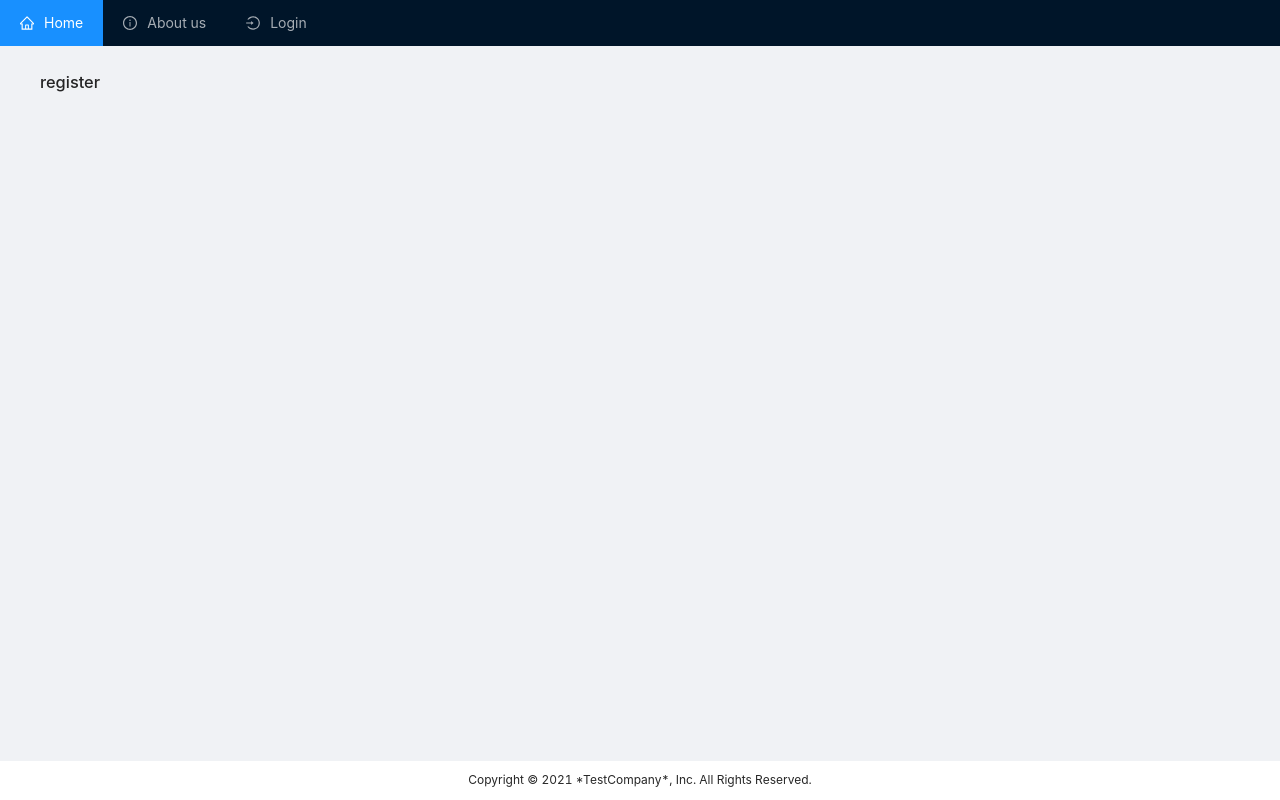
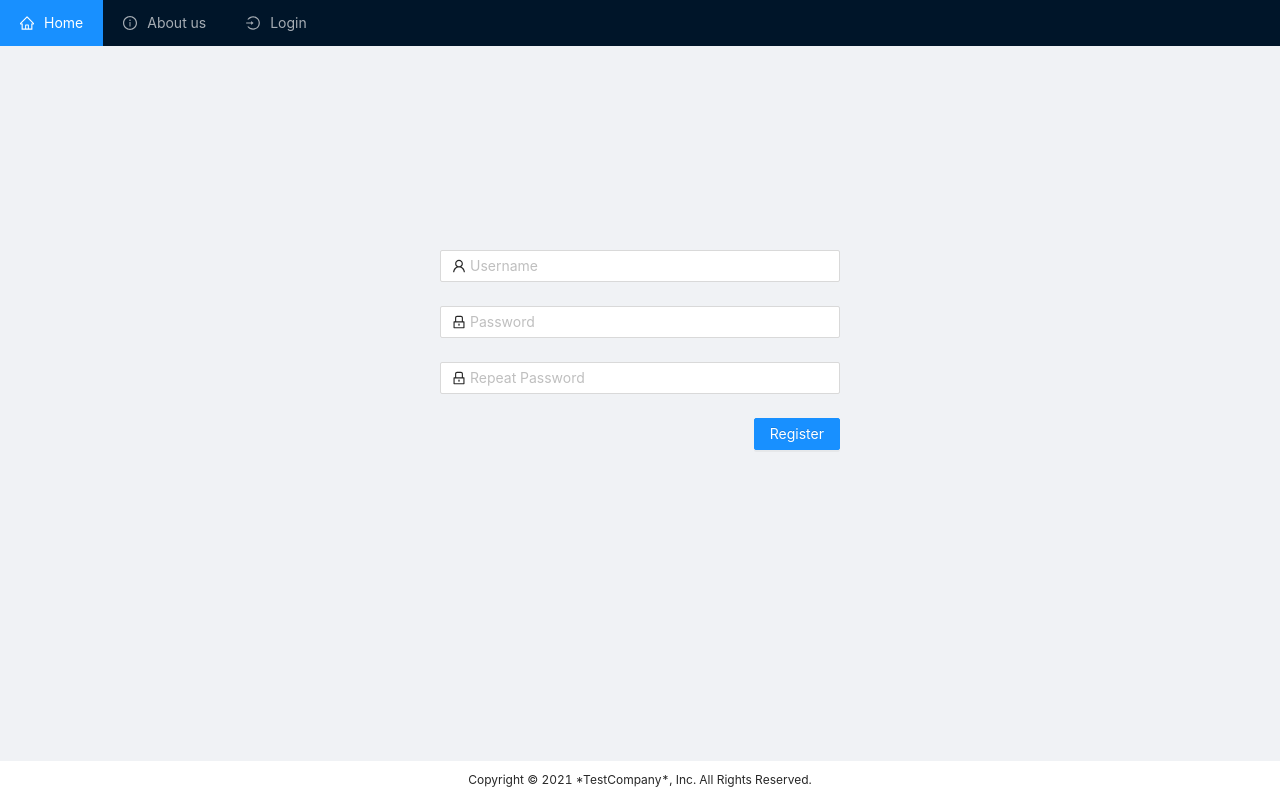
Before and after one commit to pukarcho/react-project, a React (Create React App) app: page /register in a window 1280 px wide. Built offline with nearby package versions, Linux system fonts and the light colour scheme.

Commit message:
Register page

```diff
--- a/package.json
+++ b/package.json
@@ -12,6 +12,7 @@
     "react-dom": "^17.0.1",
     "react-router-dom": "^5.2.0",
     "react-scripts": "4.0.3",
+    "react-toastify": "^7.0.3",
     "web-vitals": "^1.1.1"
   },
   "scripts": {
--- a/src/App.css
+++ b/src/App.css
@@ -1,3 +1,37 @@
 .pull-right{
 	float: right;
 }
+
+/* auth pages */
+.login-wrapper,
+.register-wrapper{
+    padding-top: 15%;
+    padding-left: calc(50% - 200px);
+}
+
+.login-wrapper #login,
+.register-wrapper #register{
+    width: 400px;
+}
+
+/* react-toastify */
+.Toastify__toast-body {
+	font-size: 13px;
+}
+
+.Toastify__toast-container--bottom-right {
+	bottom: 3em;
+	right: 2em;
+}
+
+.Toastify__toast--success {
+	background: #9fc089;
+}
+
+.Toastify__toast--info {
+	background: #FFA500;
+}
+
+.Toastify__toast--error {
+	background: #cc0000;
+}
--- a/src/App.js
+++ b/src/App.js
@@ -1,8 +1,11 @@
 import { Fragment, useState } from "react";
 import { Switch, Route, Redirect } from "react-router-dom";
-import './App.css';
 
 import { Layout } from 'antd';
+import { ToastContainer, Slide, toast } from 'react-toastify';
+import 'react-toastify/dist/ReactToastify.css';
+
+import './App.css';
 
 import { isAuthenticated } from './services/app-auth';
 
@@ -36,13 +39,19 @@ function App() {
 								{!isAuthenticated() ? (
 									<Fragment>
 										<Route path="/login" render={(props) => <Login auth={auth} {...props}/>} />
-									<Route path="/register" component={Register} />
+										<Route path="/register" render={(props) => <Register auth={auth} {...props}/>} />
 									</Fragment>
 								) : null}
 								<Redirect to='/home' />
 							</Switch>
 						</div>
 					</Content>
+					<ToastContainer
+						position={toast.POSITION.BOTTOM_RIGHT}
+						transition={Slide}
+						draggable={false}
+						newestOnTop={true}
+					/>
 					<SiteFooter />
 				</Layout>
 			</Layout>
--- a/src/home/login/login.css
+++ /dev/null
@@ -1,8 +0,0 @@
-.login-wrapper{
-    padding-top: 15%;
-    padding-left: calc(50% - 200px);
-}
-
-.login-wrapper #login{
-    width: 400px;
-}
--- a/src/home/login/login.js
+++ b/src/home/login/login.js
@@ -1,12 +1,11 @@
 import { Link, useHistory } from "react-router-dom";
 import Cookies from 'js-cookie';
-
-import './login.css';
 
 import { postData } from '../../services/app-service';
 
 import { Form, Input, Button, Checkbox } from 'antd';
 import { UserOutlined, LockOutlined } from '@ant-design/icons';
+import { toast } from 'react-toastify';
 
 function Login(props) {
     const history = useHistory();
@@ -25,11 +24,13 @@ function Login(props) {
                 Cookies.set('refresh_token', tokens.refresh_token);
                 Cookies.set('username', user.username);
 
+                toast.success(`Welcome ${user.username}`);
+
                 props.auth();
                 history.push('/home');
             }
             else {
-                alert(tokens.error_description);
+                toast.error(tokens.error_description);
             }
         });
     };
--- a/src/home/navigation/navigation.js
+++ b/src/home/navigation/navigation.js
@@ -11,6 +11,7 @@ import {
     LoginOutlined,
     UserOutlined,
 } from '@ant-design/icons';
+import { toast } from 'react-toastify';
 
 const { SubMenu } = Menu;
 
@@ -26,6 +27,7 @@ function Navigation(props) {
             Cookies.remove('refresh_token');
 
             props.auth();
+            toast.success(`Successfully logged out`);
         }
         else{
             setSelectred(event.key);
--- a/src/home/register/register.js
+++ b/src/home/register/register.js
@@ -1,9 +1,72 @@
+import { useHistory } from "react-router-dom";
+import Cookies from 'js-cookie';
 
+import { postData } from '../../services/app-service';
 
-function Register() {
+import { Form, Input, Button, Checkbox } from 'antd';
+import { UserOutlined, LockOutlined } from '@ant-design/icons';
+import { toast } from 'react-toastify';
+
+function Register(props) {
+    const history = useHistory();
+
+    const formSubmit = (event) => {
+        let user = {
+            username: event.username,
+            password: event.password
+        };
+
+        postData("user/register", user, function(tokens){
+            if(!tokens.error_description){
+                const expires_in = new Date(new Date().getTime() + (tokens.expires_in * 1000));
+                Cookies.set('access_token', tokens.access_token, { expires: expires_in });
+                Cookies.set('refresh_token', tokens.refresh_token);
+                Cookies.set('username', user.username);
+
+                toast.success(`Welcome ${user.username}`);
+
+                props.auth();
+                history.push('/home');
+            }
+            else {
+                toast.error(tokens.error_description);
+            }
+        });
+    };
 
     return (
-        <h1>register</h1>
+        <div className="register-wrapper">
+            <Form name="register" className="register-form" initialValues={{ remember: true, }} onFinish={formSubmit}>
+                <Form.Item name="username" rules={[{ required: true, message: 'Please input your Username!', },]}>
+                    <Input prefix={<UserOutlined className="site-form-item-icon" />} placeholder="Username" />
+                </Form.Item>
+                <Form.Item name="password" rules={[{ required: true, message: 'Please input your Password!', },]}>
+                    <Input prefix={<LockOutlined className="site-form-item-icon" />} type="password" placeholder="Password" />
+                </Form.Item>
+                <Form.Item name="passwordRepeat" rules={[
+                    {
+                        required: true,
+                        message: 'Please repeat your Password!',
+                    },
+                    ({ getFieldValue }) => ({
+                        validator(_, value) {
+                            if (!value || getFieldValue('password') === value) {
+                                return Promise.resolve();
+                            }
+                            return Promise.reject(new Error('The two passwords that you entered do not match!'));
+                        },
+                    }),
+                ]}>
+                    <Input prefix={<LockOutlined className="site-form-item-icon" />} type="password" placeholder="Repeat Password" />
+                </Form.Item>
+                <Form.Item>
+                    <div className="pull-right">
+                        <Button type="primary" htmlType="submit" className="login-form-button">Register</Button>
+                    </div>
+                </Form.Item>
+            </Form>
+        </div>
+
     );
 }
 
```
Also changed, not shown: 1 other file (tests, documents, lock files or other folders). Lines whose indentation alone changed are shown as unchanged.
